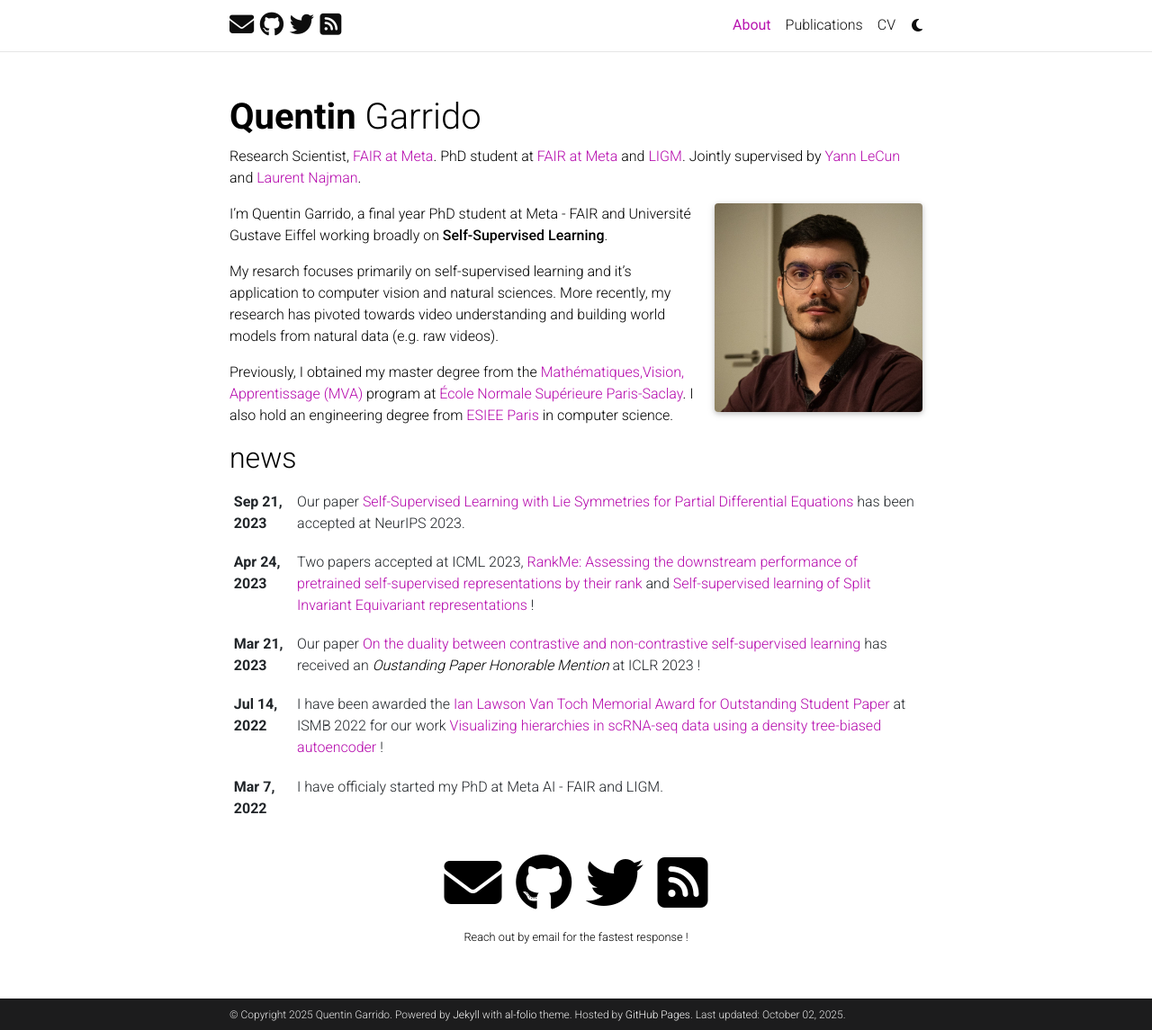
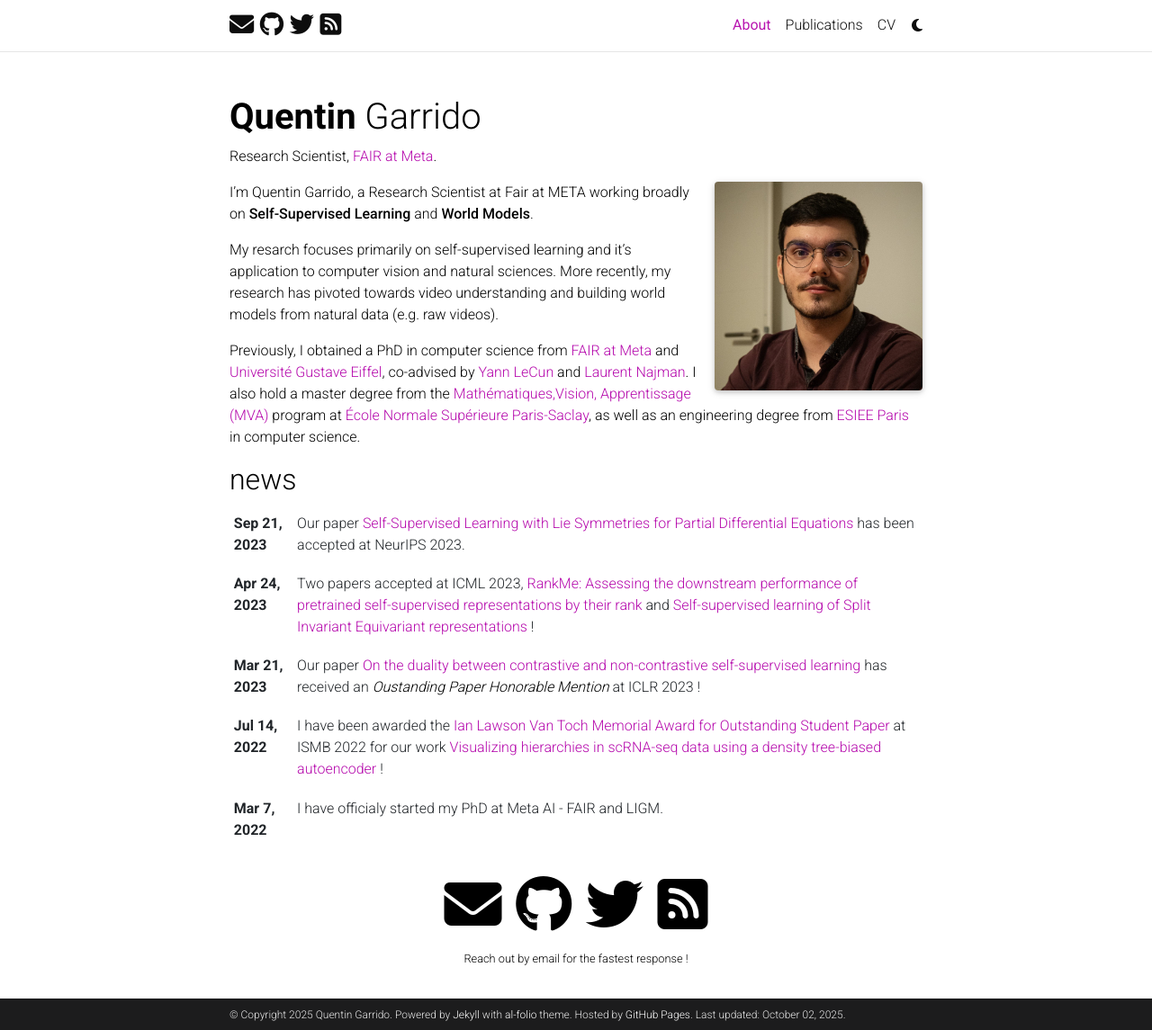
Before and after one commit to garridoq/garridoq.github.io, a Jekyll site: the page built from _pages/about.md, in a window 1280 px wide and 1145 px high. Shown: the whole window at 90% size. Built offline with Jekyll 4.4.1, drawn with Linux system fonts in a browser that asks for light colours; full-size pictures stand in for the smaller copies a plugin makes; comment, search, counter and statistics services are not loaded; a style sheet for code colours, icons or effects is not loaded.

Commit message:
Update about.md

```diff
--- a/_pages/about.md
+++ b/_pages/about.md
@@ -2,7 +2,7 @@
 layout: about
 title: About
 permalink: /
-subtitle: Research Scientist, <a href="https://ai.meta.com/">FAIR at Meta</a>.<br\> PhD student at <a href="https://ai.meta.com/">FAIR at Meta</a> and <a href="https://siteigm.univ-mlv.fr/">LIGM</a>. <br\> Jointly supervised by <a href="https://yann.lecun.com/">Yann LeCun</a> and <a href="https://www.laurentnajman.org/">Laurent Najman</a>.
+subtitle: Research Scientist, <a href="https://ai.meta.com/">FAIR at Meta</a>.
 
 profile:
   align: right
@@ -15,10 +15,11 @@ selected_papers: false # includes a list of papers marked as "selected={true}"
 social: true  # includes social icons at the bottom of the page
 ---
 
-I'm Quentin Garrido, a final year PhD student at Meta - FAIR and Université Gustave Eiffel working broadly on **Self-Supervised Learning**.
+I'm Quentin Garrido, a Research Scientist at Fair at META working broadly on **Self-Supervised Learning** and **World Models**.
 
 My resarch focuses primarily on self-supervised learning and it's application to computer vision and natural sciences.
 More recently, my research has pivoted towards video understanding and building world models from natural data (e.g. raw videos).
 
-Previously, I obtained my master degree from the [Mathématiques,Vision, Apprentissage (MVA)](https://www.master-mva.com/) program at [École Normale Supérieure Paris-Saclay](https://ens-paris-saclay.fr/).
-I also hold an engineering degree from [ESIEE Paris](https://www.esiee.fr/) in computer science.
+Previously, I obtained a PhD in computer science from <a href="https://ai.meta.com/">FAIR at Meta</a> and <a href="https://www.univ-gustave-eiffel.fr/en/">Université Gustave Eiffel</a>, co-advised by <a href="https://yann.lecun.com/">Yann LeCun</a> and <a href="https://www.laurentnajman.org/">Laurent Najman</a>.
+I also hold a master degree from the [Mathématiques,Vision, Apprentissage (MVA)](https://www.master-mva.com/) program at [École Normale Supérieure Paris-Saclay](https://ens-paris-saclay.fr/),
+as well as an engineering degree from [ESIEE Paris](https://www.esiee.fr/) in computer science.
```
